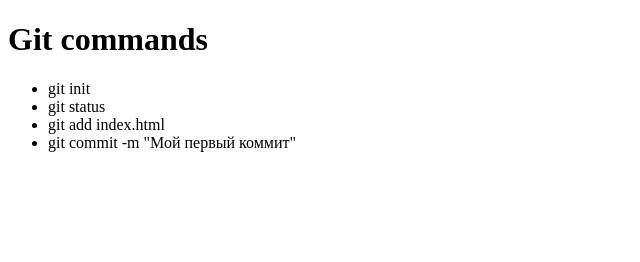
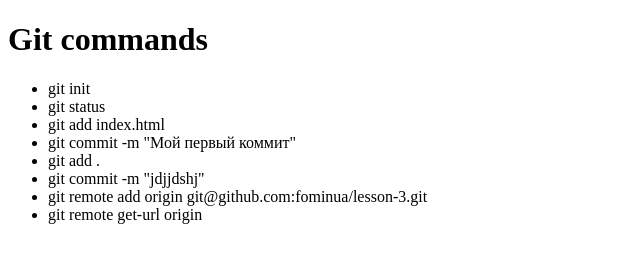
Before and after one commit to Juliiash/lesson3, a plain HTML site: page index.html in a window 1280 px wide. Shown: the whole page, without its empty margins (0-640 px from the left). Drawn offline with Linux system fonts and the light colour scheme.

Commit message:
третий коммит

```diff
--- a/index.html
+++ b/index.html
@@ -13,6 +13,11 @@
         <li>git status</li>
         <li>git add index.html</li>
         <li>git commit -m "Мой первый коммит"</li>
+        <li>git add .</li>
+        <li>git commit -m "jdjjdshj"</li>
+        <li>git remote add origin git@github.com:fominua/lesson-3.git</li>
+        <li>git remote get-url origin</li>
+
 
 </body>
 </html>
```
